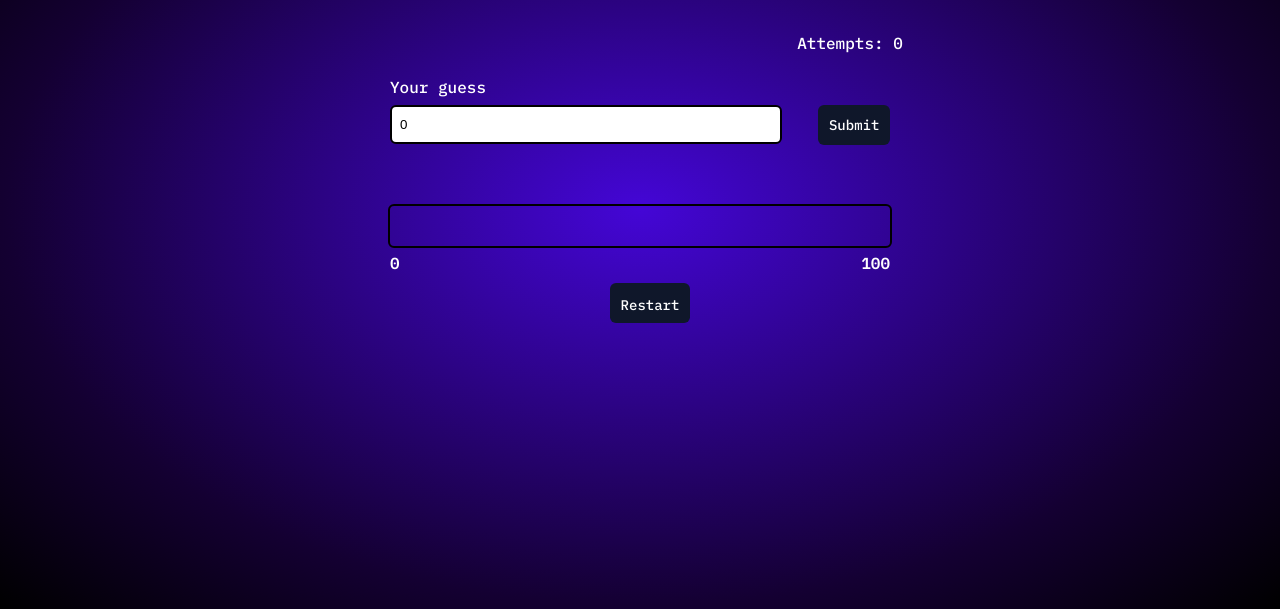
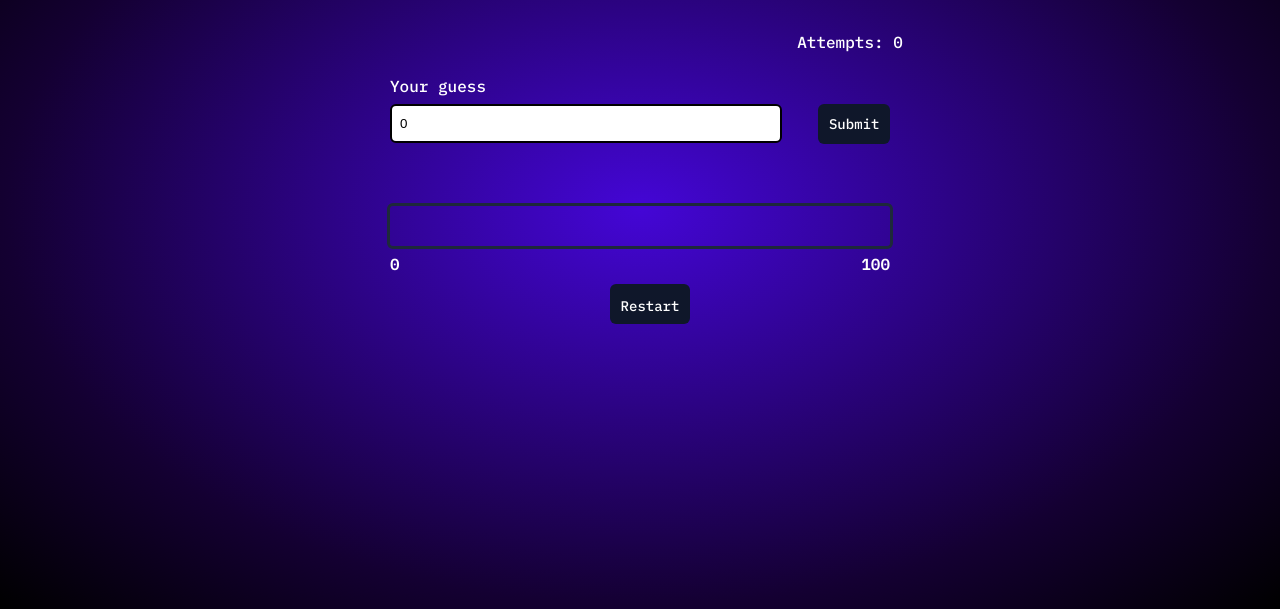
Before and after one commit to Gartalgart/GUESS-THE-NUMBER, a website built with Vite: page index.html in a window 1280 px wide. Both pictures are taken after a click on the button "Start". Shown: the part 191-800 px from the top of the page. Built offline with nearby package versions, Linux system fonts and the light colour scheme; a web font is replaced by a local one.

Commit message:
style canvas border

```diff
--- a/style.css
+++ b/style.css
@@ -90,7 +90,7 @@ canvas {
   width: 100%;
   height: 40px;
   margin-top: 10px;
-  border: 2px solid black;
+  border: 3px solid #1e293b;
   border-radius: 6px;
 }
 
```
